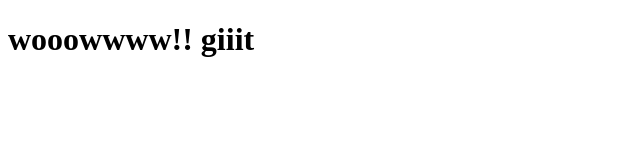
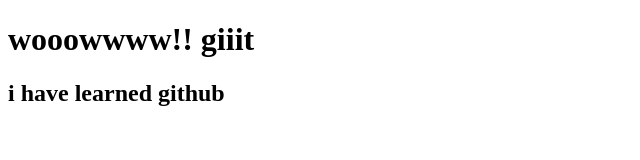
Before and after one commit to arpi38/first_1, a plain HTML site: page index.html in a window 1280 px wide. Shown: the whole page, without its empty margins (0-640 px from the left). Drawn offline with Linux system fonts and the light colour scheme.

Commit message:
learning git

```diff
--- a/index.html
+++ b/index.html
@@ -8,5 +8,6 @@
 </head>
 <body>
     <h1>wooowwww!! giiit</h1>
+    <h2>i have learned github</h2>
 </body>
 </html>
```
